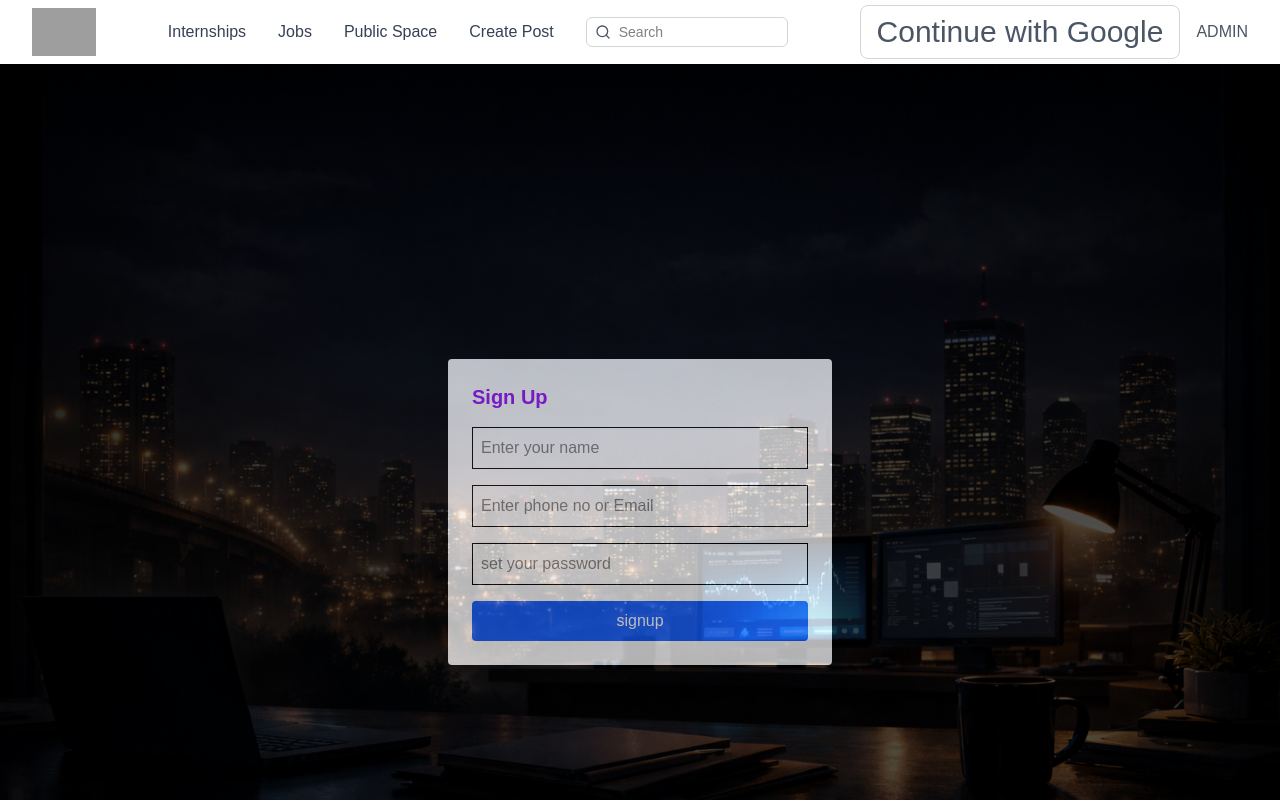
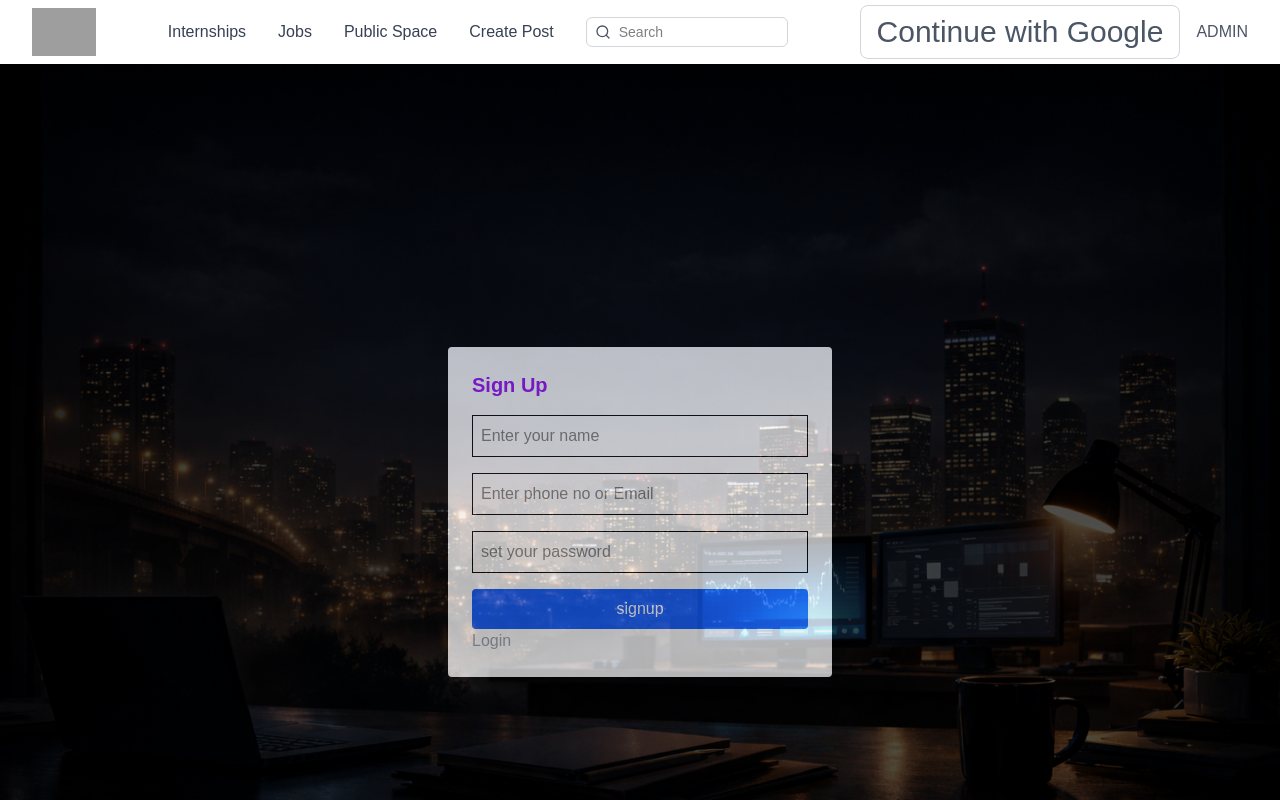
Before and after one commit to mukundm054/Study-area, a Next.js app in the folder studyarea/: page /AdminSignup in a window 1280 px wide. Shown: the top 800 px of the page. Built offline with nearby package versions, Linux system fonts and the light colour scheme; no server answers; grey boxes are pictures that could not be loaded.

Commit message:
updating frontend

```diff
--- a/studyarea/src/pages/AdminLogin/index.tsx
+++ b/studyarea/src/pages/AdminLogin/index.tsx
@@ -53,7 +53,7 @@ const index = () => {
       </div>
       <div className="min-h-screen flex items-center justify-center bg-black">
         <div className="bg-white p-6 rounded w-96">
-          <h2 className="text-xl font-bold mb-4">Login</h2>
+          <h2 className="text-xl text-purple-600 font-bold mb-4">Login</h2>
 
           <input
             className="border p-2 w-full mb-2 text-black"
--- a/studyarea/src/pages/AdminSignup/index.tsx
+++ b/studyarea/src/pages/AdminSignup/index.tsx
@@ -2,6 +2,7 @@ import React, { useState } from "react";
 import { toast } from "react-toastify";
 import axios from "axios";
 import { useRouter } from "next/router";
+import Link from "next/link";
 
 const index = () => {
   const [name, setname] = useState("");
@@ -86,6 +87,12 @@ const index = () => {
             >
               {loading ? "Sign up...." : "signup"}
             </button>
+            <Link
+                  href="/AdminLogin"
+                  className="text-gray-400 hover:text-gray-800"
+                >
+                  Login
+                </Link>
           </div>
         </div>
       </div>
```
